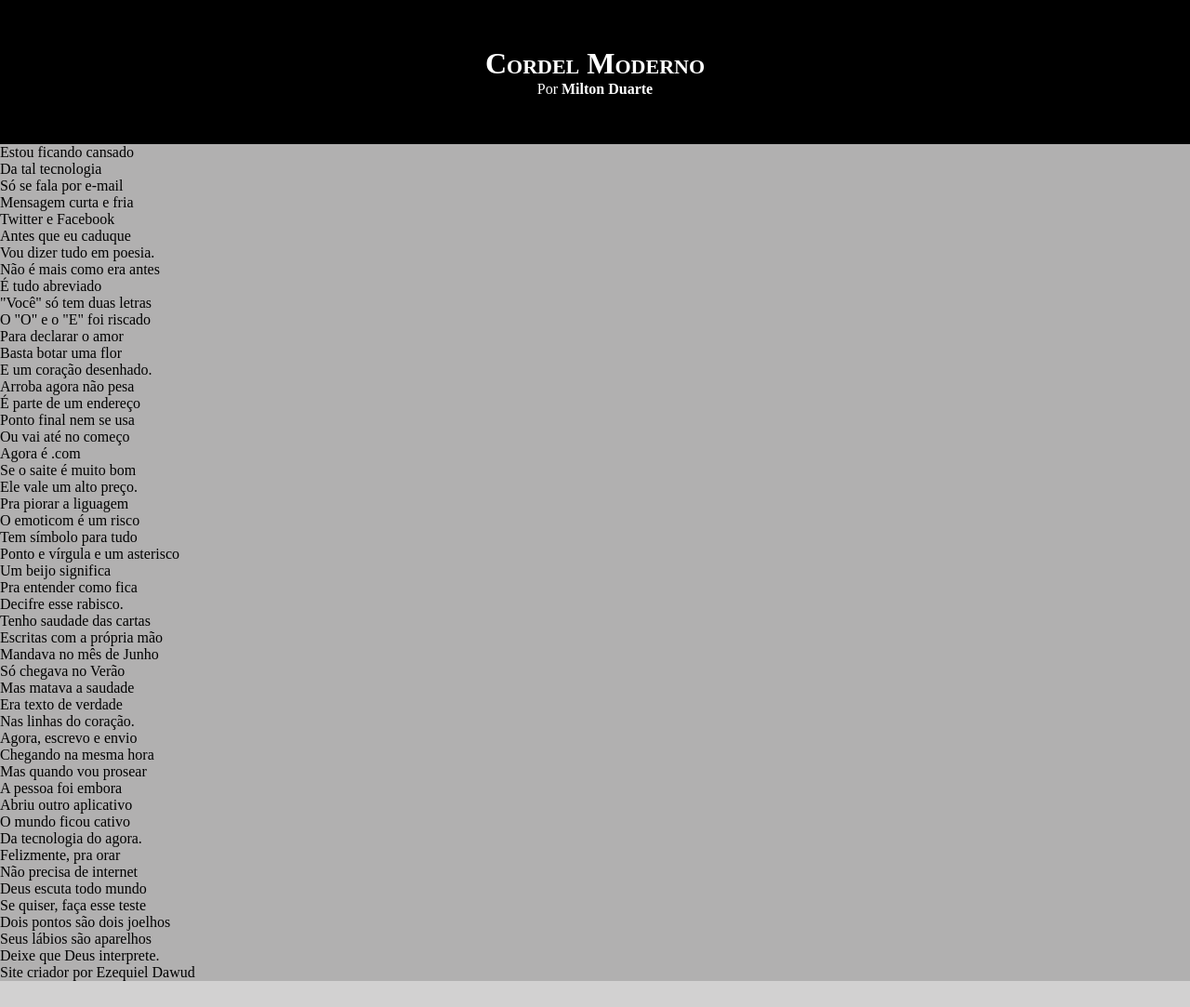
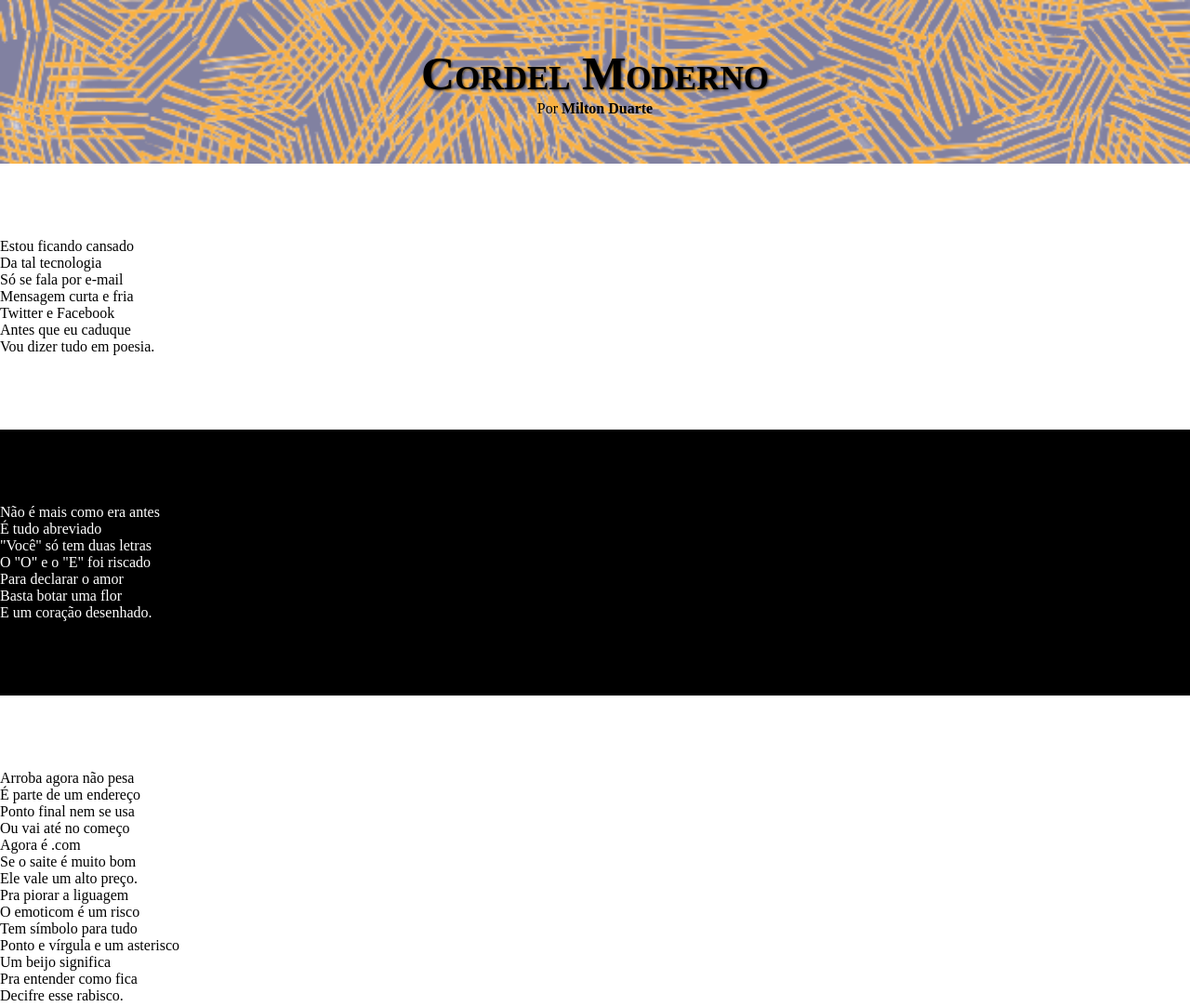
Before and after one commit to ezequiel-dawud/Projetos-Pessoais, a plain HTML site: page Cordel/index.html in a window 1280 px wide. Shown: the top 1083 px of the page at 93% size. Before the commit the page ends 1055 px from the top, so only its background shows below. Drawn offline with Linux system fonts and the light colour scheme.

Commit message:
mudanças

```diff
--- a/Cordel/index.html
+++ b/Cordel/index.html
@@ -14,7 +14,7 @@
         </p>
     </header>
 
-    <section>
+    <section class="normal">
         <p>
             Estou ficando cansado <br>
             Da tal tecnologia   <br>
@@ -26,7 +26,7 @@
         </p>
     </section>
 
-    <section>
+    <section class="imagem">
         <p>
             Não é mais como era antes <br>
             É tudo abreviado <br>
@@ -38,7 +38,7 @@
         </p>
     </section>
 
-    <section>
+    <section class="normal">
         <p>
             Arroba agora não pesa <br>
             É parte de um endereço <br>
@@ -61,7 +61,7 @@
         </p>
     </section>
 
-    <section>
+    <section class="imagem">
         <p>
             Tenho saudade das cartas <br>
             Escritas com a própria mão <br>
@@ -73,7 +73,7 @@
         </p>
     </section>
 
-    <section>
+    <section class="normal">
         <p>
             Agora, escrevo e envio <br>
             Chegando na mesma hora <br>
--- a/Cordel/style.css
+++ b/Cordel/style.css
@@ -11,25 +11,56 @@ html, body{
 }
 
 header{
-    background-color: black;
-    color: white;
+    background-image: url(image/header.png);
+    background-position: center center;
+    background-size: cover;
+    background-color: #8181a1;
     text-align: center;
+    font-family: serif;
 }
 
 header > h1{
     padding-top: 50px;
     font-variant: small-caps;
+    text-shadow: 1px 1px 3px rgba(0, 0, 0, 0.767);
+    font-size: 50px;
+
 }
 
 header > p{
     padding-bottom: 50px;
+
+
 }
 
 a {
-    color: white;
+    color: rgb(0, 0, 0);
     text-decoration: none;
     font-weight: bolder;
 }
 
 a:hover{
     text-decoration: underline;
+}
+
+section{
+    padding-top: 10vh;
+    padding-bottom: 10vh;
+}
+
+section.normal{
+    background-color: #ffffff;
+    color: #000000;
+}
+
+section.imagem{
+    background-color: #000000;
+    color: #ffffff;
+}
+
+footer{
+    text-align: center;
+    background-color: black;
+    color: white;
+    padding: 10px;
+}
```
Also changed, not shown: Cordel/image/header.png (renamed from Cordel/image/stroke_grunge_hatching_pattern_background-removebg-preview.png).
